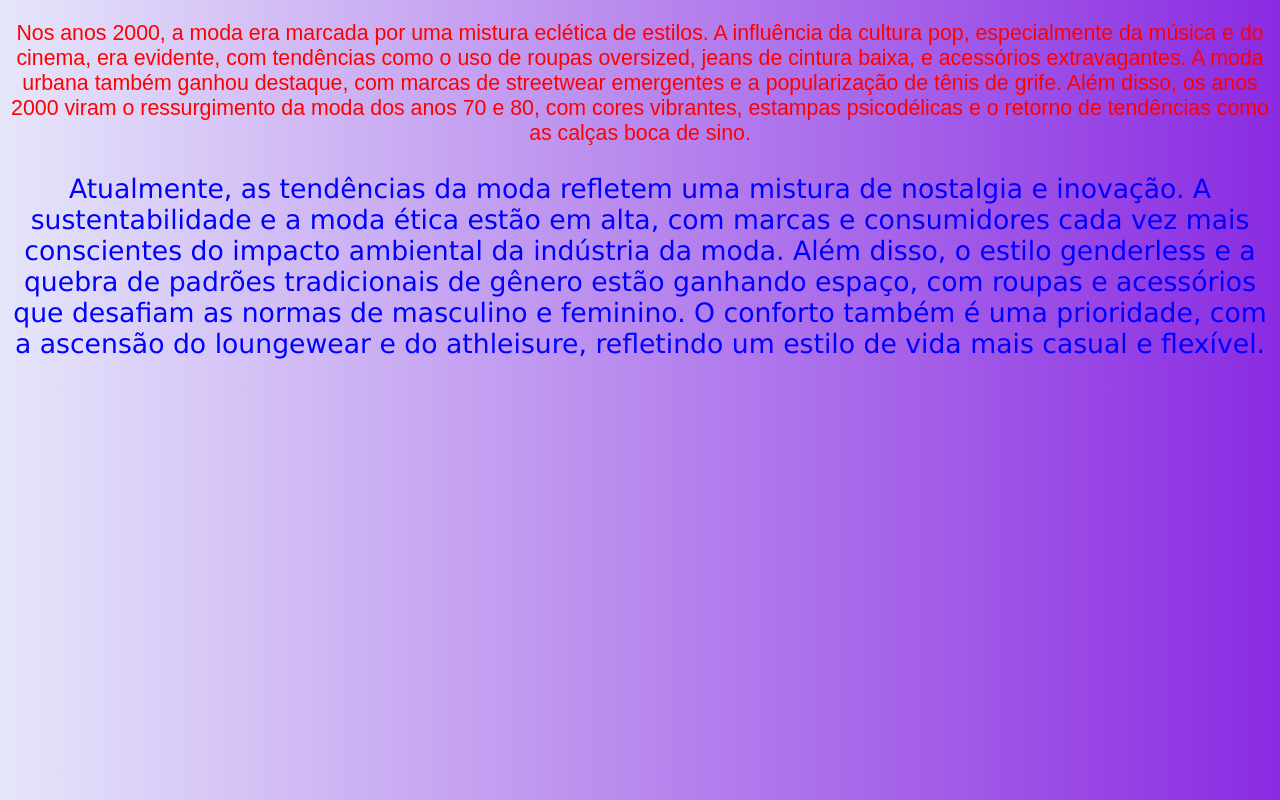
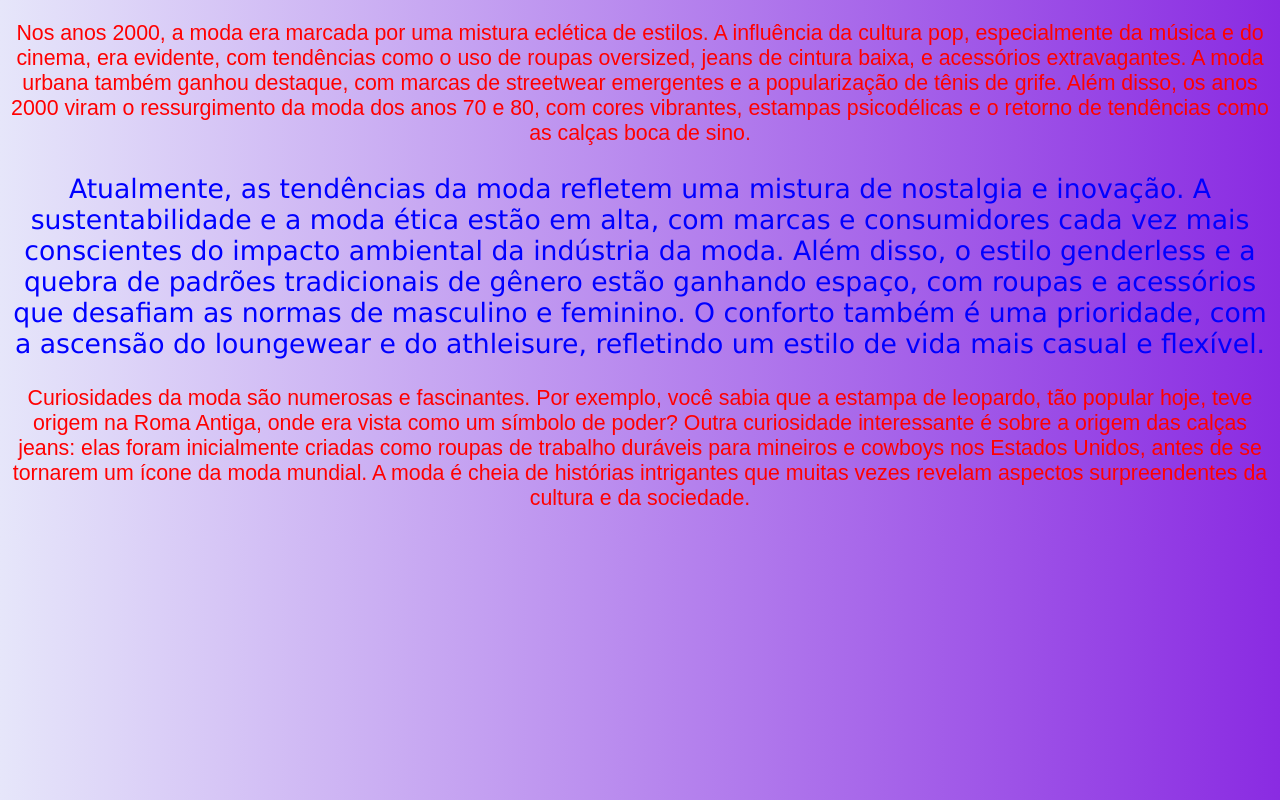
Before and after one commit to ajfsant0s/site2024, a plain HTML site: page interno.html in a window 1280 px wide. Drawn offline with Linux system fonts and the light colour scheme.

Commit message:
Update interno.html

```diff
--- a/interno.html
+++ b/interno.html
@@ -10,5 +10,9 @@ ressurgimento da moda dos anos 70 e 80, com cores vibrantes, estampas psicodéli
 <p class="par">Atualmente, as tendências da moda refletem uma mistura de nostalgia e inovação. A sustentabilidade e a moda ética estão em alta, com marcas e consumidores cada vez mais conscientes do impacto
 ambiental da indústria da moda. Além disso, o estilo genderless e a quebra de padrões tradicionais de gênero estão ganhando espaço, com roupas e acessórios que desafiam as normas de masculino
 e feminino. O conforto também é uma prioridade, com a ascensão do loungewear e do athleisure, refletindo um estilo de vida mais casual e flexível.</p>
-<p class="impar"></p>
+
+<p class="impar">Curiosidades da moda são numerosas e fascinantes. Por exemplo, você sabia que a estampa de leopardo, tão popular hoje, teve origem na Roma Antiga, onde era vista como um símbolo de poder?
+Outra curiosidade interessante é sobre a origem das calças jeans: elas foram inicialmente criadas como roupas de trabalho duráveis para mineiros e cowboys nos Estados Unidos, antes de se
+tornarem um ícone da moda mundial. A moda é cheia de histórias intrigantes que muitas vezes revelam aspectos surpreendentes da cultura e da sociedade.</p>
+
 <p class="par"></p>
```
